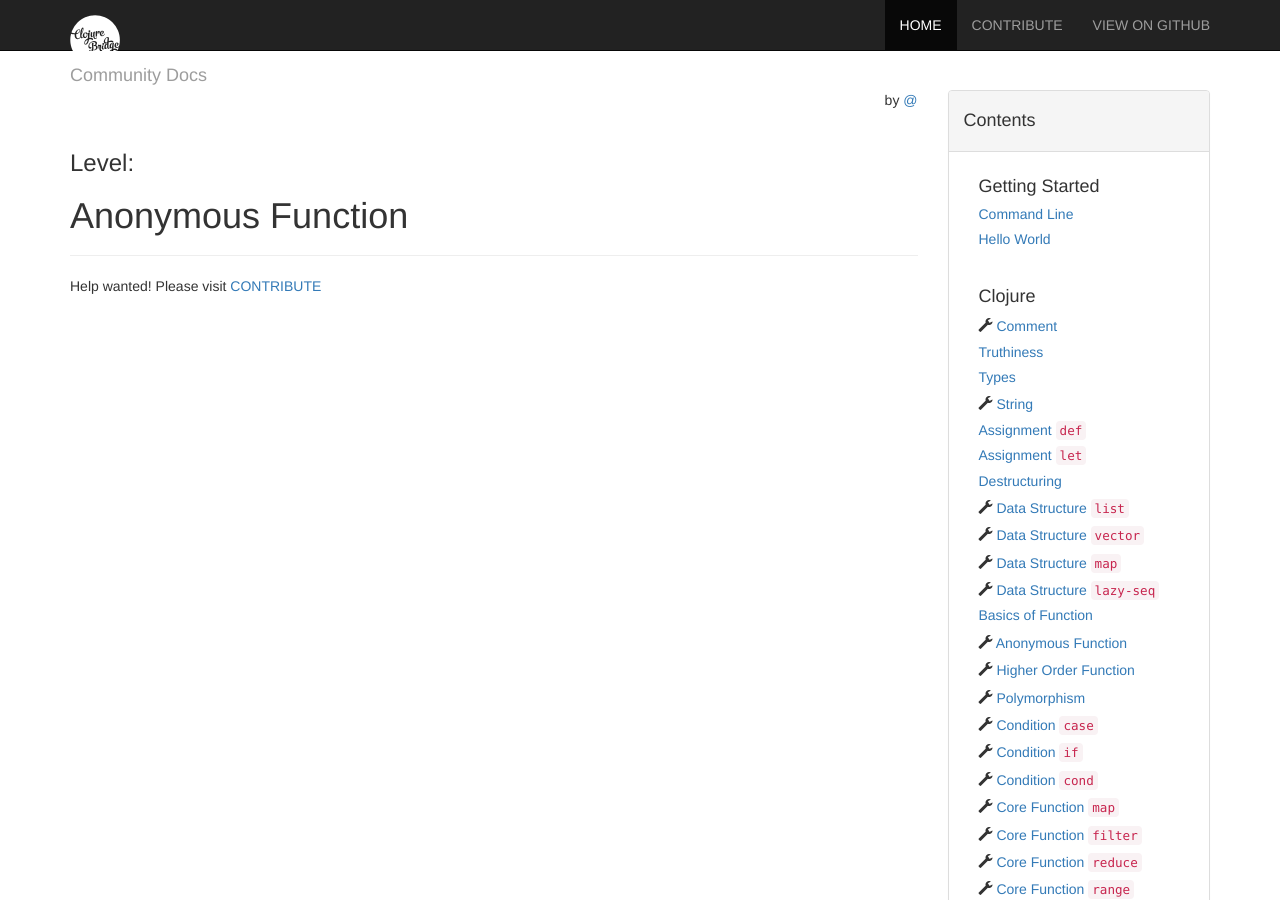
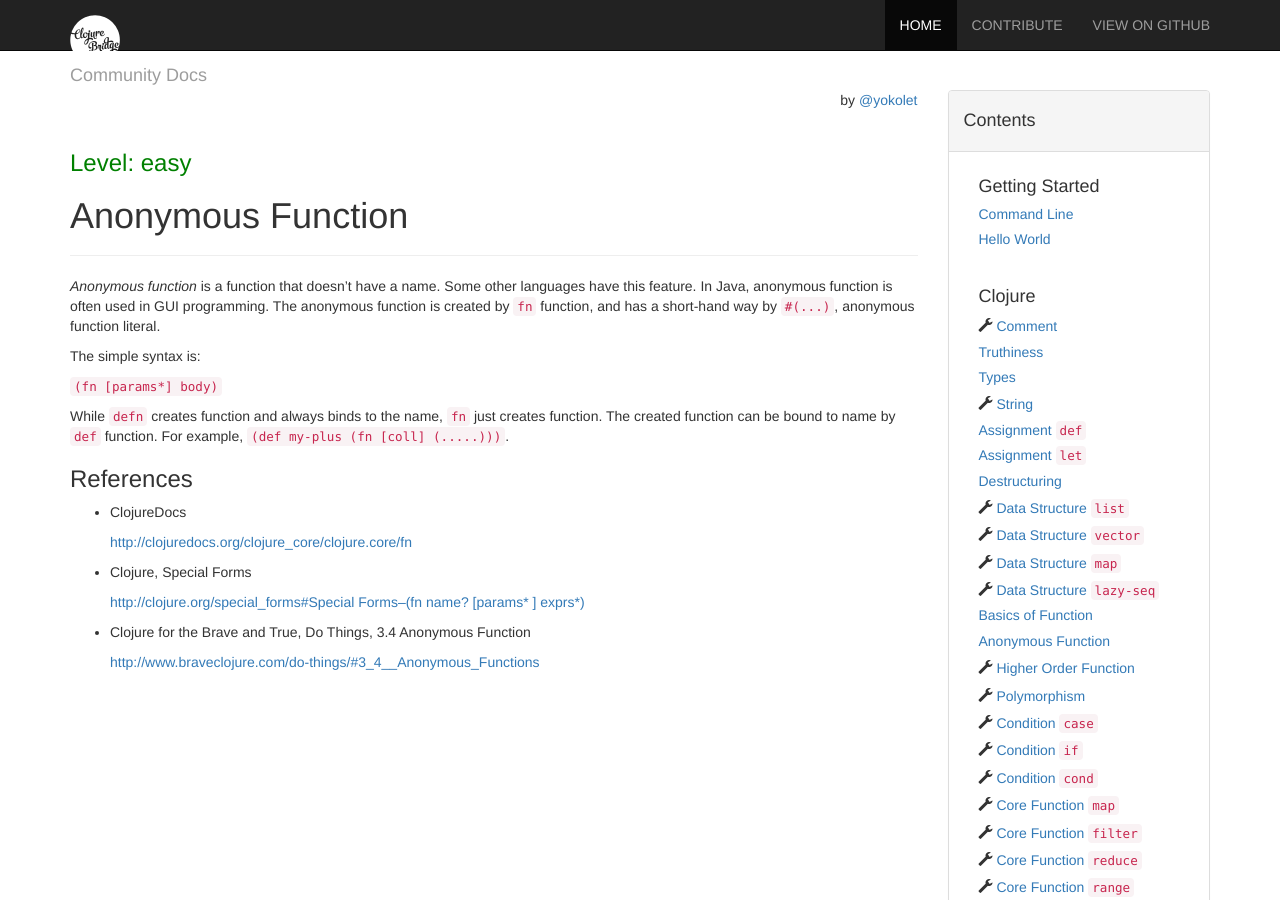
Before and after one commit to ClojureBridge/community-docs, a Jekyll site: the page built from docs/clojure/anonymous-function.md, in a window 1280 px wide and 900 px high. Built offline with Jekyll 4.4.1, drawn with Linux system fonts in a browser that asks for light colours; nearby versions of some CDN libraries.

Commit message:
WIP anonymous function

```diff
--- a/_data/clojure.yml
+++ b/_data/clojure.yml
@@ -42,7 +42,6 @@
 
 - title: Anonymous Function
   permalink: /docs/clojure/anonymous-function/
-  todo: true
 
 - title: Higher Order Function
   permalink: /docs/clojure/higher-order-function/
--- a/docs/clojure/anonymous-function.md
+++ b/docs/clojure/anonymous-function.md
@@ -2,8 +2,36 @@
 layout: docs
 title: Anonymous Function
 permalink: /docs/clojure/anonymous-function/
-level:
-author:
+level: easy
+author: yokolet
 ---
 
-Help wanted! Please visit  [CONTRIBUTE]({{ site.baseurl }}/docs/contribute)
+*Anonymous function* is a function that doesn't have a name.
+Some other languages have this feature.
+In Java, anonymous function is often used in GUI programming.
+The anonymous function is created by `fn` function,
+and has a short-hand way by `#(...)`, anonymous function literal.
+
+
+The simple syntax is:
+
+`(fn [params*] body)`
+
+While `defn` creates function and always binds to the name,
+`fn` just creates function. The created function can be bound to name by `def` function.
+For example, `(def my-plus (fn [coll] (.....)))`.
+
+
+### References
+
+- ClojureDocs
+
+    [http://clojuredocs.org/clojure_core/clojure.core/fn](http://clojuredocs.org/clojure_core/clojure.core/fn)
+
+- Clojure, Special Forms
+
+    <a href="http://clojure.org/special_forms#Special Forms--(fn name? [params* ] exprs*)">http://clojure.org/special_forms#Special Forms--(fn name? [params* ] exprs*)</a>
+
+- Clojure for the Brave and True, Do Things, 3.4 Anonymous Function
+
+    [http://www.braveclojure.com/do-things/#3_4__Anonymous_Functions](http://www.braveclojure.com/do-things/#3_4__Anonymous_Functions)
```
